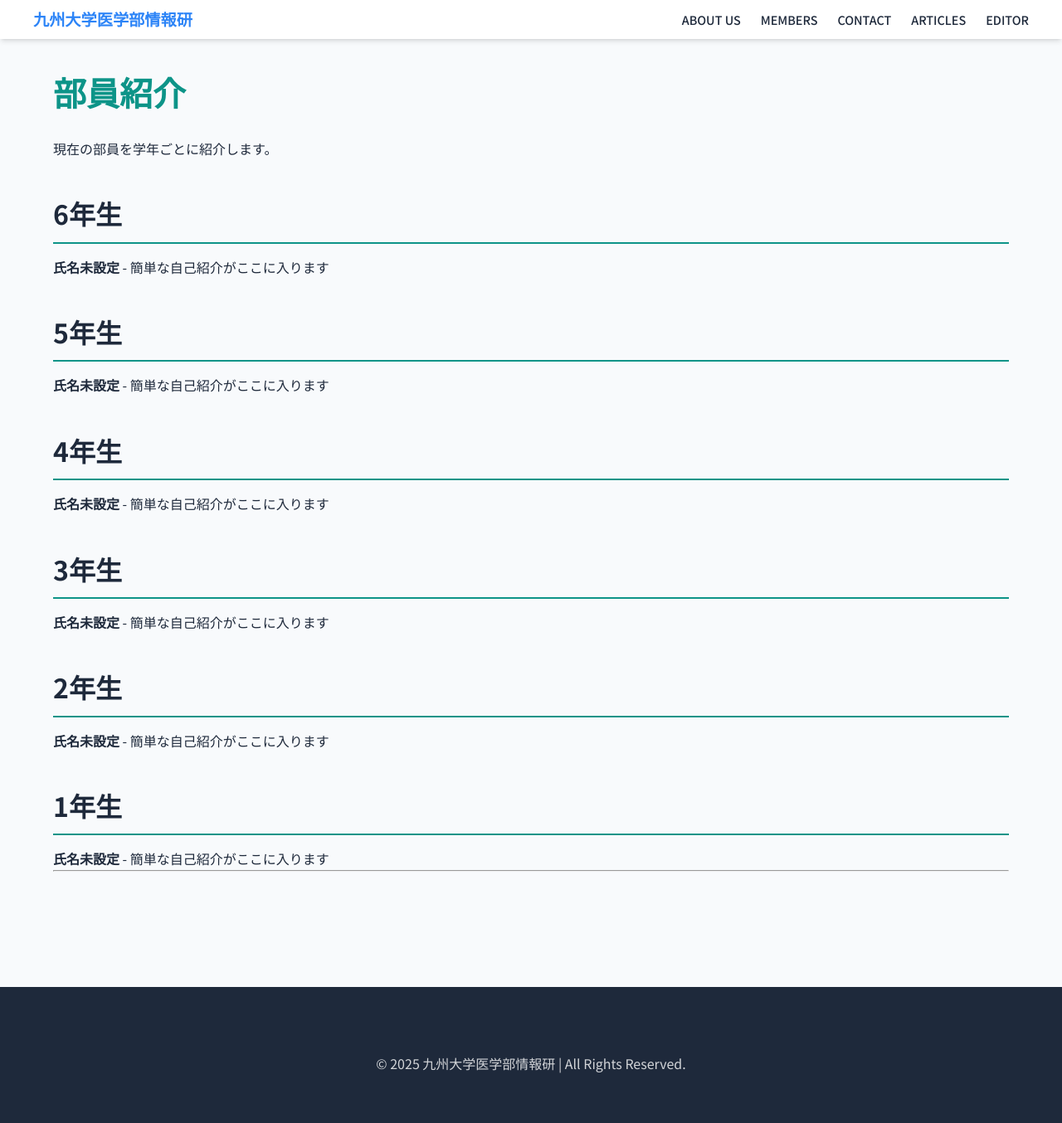
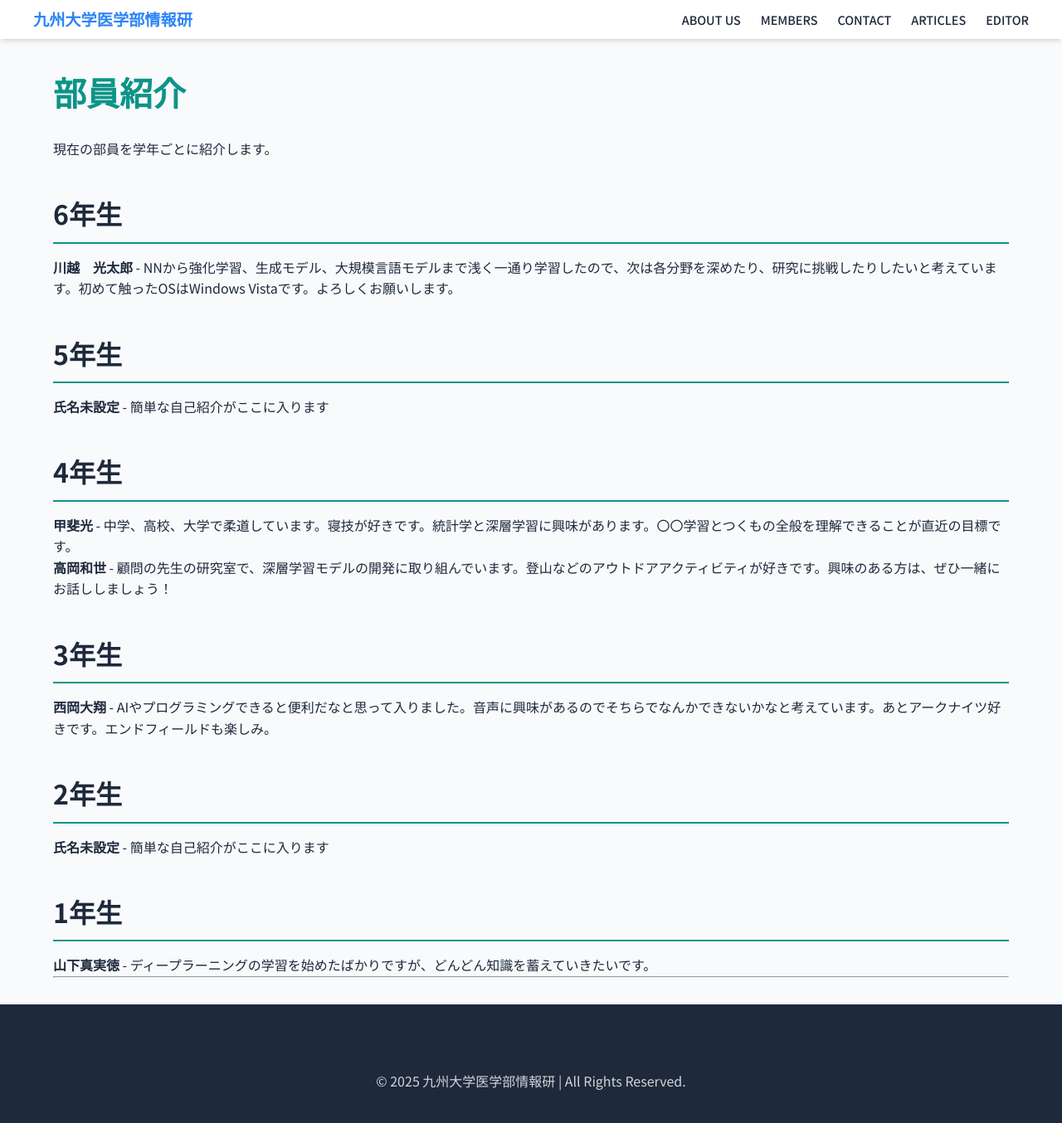
Before and after one commit to qumiclub/club-welcome-page, a Jekyll site: the page built from _pages/members.md, in a window 1280 px wide and 1400 px high. Shown: the top 1354 px of the window at 83% size. Built offline with Jekyll 4.4.1, drawn with Linux system fonts in a browser that asks for light colours.

Commit message:
feat: add member introductions

```diff
--- a/_pages/members.md
+++ b/_pages/members.md
@@ -9,7 +9,7 @@
 
 ## 6年生
 
-* **氏名未設定** - 簡単な自己紹介がここに入ります
+* **川越　光太郎** - NNから強化学習、生成モデル、大規模言語モデルまで浅く一通り学習したので、次は各分野を深めたり、研究に挑戦したりしたいと考えています。初めて触ったOSはWindows Vistaです。よろしくお願いします。
 
 ## 5年生
 
@@ -17,11 +17,12 @@
 
 ## 4年生
 
-* **氏名未設定** - 簡単な自己紹介がここに入ります
+* **甲斐光** - 中学、高校、大学で柔道しています。寝技が好きです。統計学と深層学習に興味があります。〇〇学習とつくもの全般を理解できることが直近の目標です。
+* **高岡和世** - 顧問の先生の研究室で、深層学習モデルの開発に取り組んでいます。登山などのアウトドアアクティビティが好きです。興味のある方は、ぜひ一緒にお話ししましょう！
 
 ## 3年生
 
-* **氏名未設定** - 簡単な自己紹介がここに入ります
+* **西岡大翔** - AIやプログラミングできると便利だなと思って入りました。音声に興味があるのでそちらでなんかできないかなと考えています。あとアークナイツ好きです。エンドフィールドも楽しみ。
 
 ## 2年生
 
@@ -29,6 +30,6 @@
 
 ## 1年生
 
-* **氏名未設定** - 簡単な自己紹介がここに入ります
+* **山下真実徳** - ディープラーニングの学習を始めたばかりですが、どんどん知識を蓄えていきたいです。
 
 ---
```
